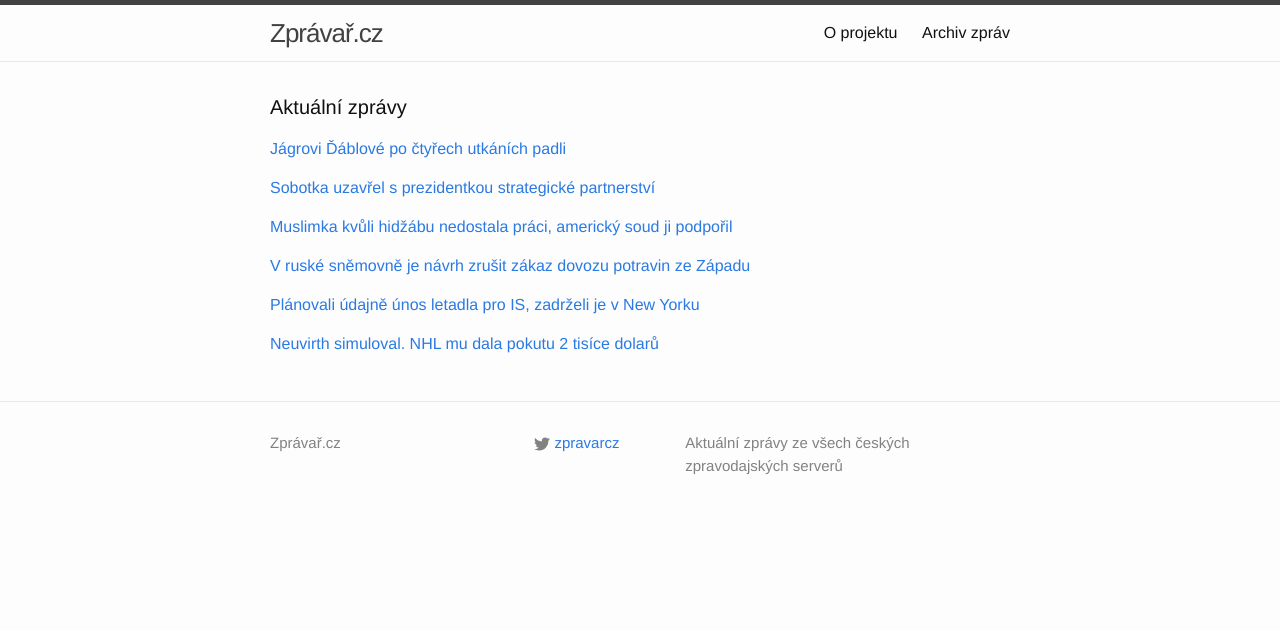
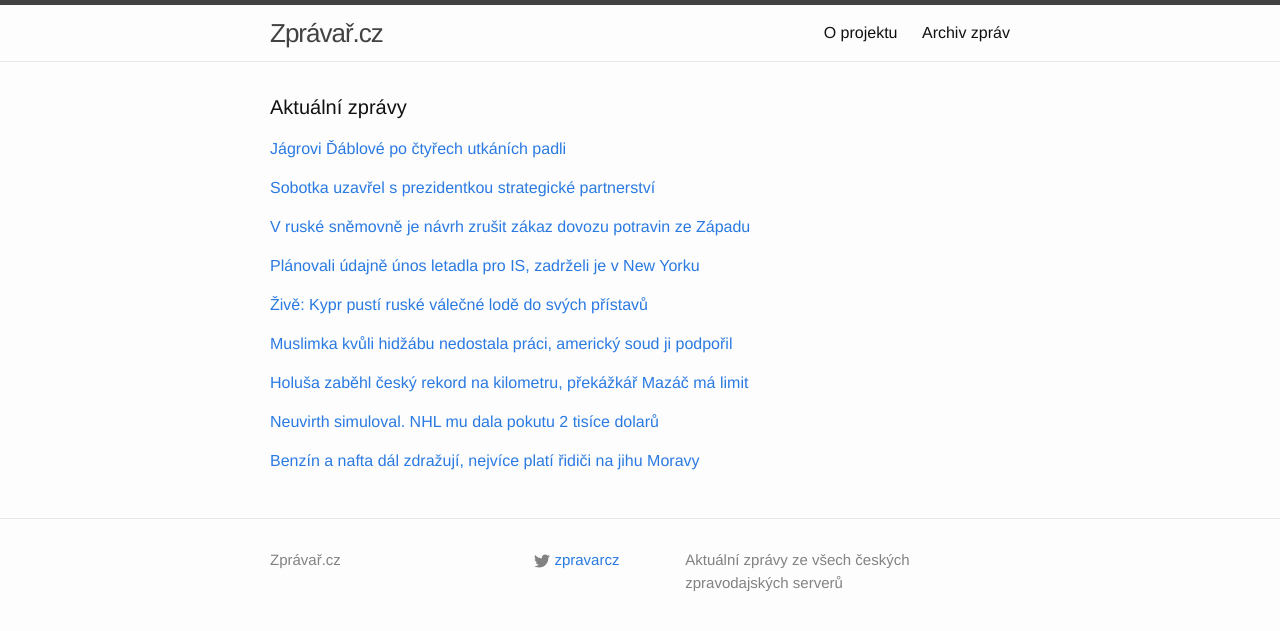
Before and after one commit to adliska/zpravar, a Jekyll site: the page built from index.html, in a window 1280 px wide. Shown: the top 631 px of the page. Built offline with Jekyll 4.4.1, drawn with Linux system fonts in a browser that asks for light colours.

Commit message:
zpravar news update

```diff
--- a/index.html
+++ b/index.html
@@ -24,35 +24,57 @@ layout: default
 <li><a href=http://www.ceskatelevize.cz/ct24/ekonomika/302910-cesko-a-jizni-koreu-spoji-strategicke-partnerstvi/>Česko a Jižní Koreu spojí strategické partnerství - www.ceskatelevize.cz</a></li>
 <li><a href=http://www.ceskenoviny.cz/zpravy/zpravy/premier-sobotka-se-setkal-s-jihokorejskou-prezidentkou/1185951>Premiér Sobotka se setkal s jihokorejskou prezidentkou - www.ceskenoviny.cz</a></li>
 </ul>
-</div><p><a href="javascript:;" onclick="toggle_visibility('zpravy2')">Muslimka kvůli hidžábu nedostala práci, americký soud ji podpořil</a></p>
+</div><p><a href="javascript:;" onclick="toggle_visibility('zpravy2')">V ruské sněmovně je návrh zrušit zákaz dovozu potravin ze Západu</a></p>
 <div id="zpravy2" style="display:none">
+<ul>
+<li><a href=http://zpravy.idnes.cz/rusky-zakon-proti-dovozu-potravin-duk-/zahranicni.aspx?c=A150226_081413_zahranicni_pku>V ruské sněmovně je návrh zrušit zákaz dovozu potravin ze Západu - zpravy.idnes.cz</a></li>
+<li><a href=http://zpravy.e15.cz/zahranicni/politika/konec-embarga-na-dovoz-zapadnich-potravin-rozhodne-ruska-snemovna-1166798>Konec embarga na dovoz západních potravin? Rozhodne ruská sněmovna - zpravy.e15.cz</a></li>
+<li><a href=http://www.lidovky.cz/skonci-zakaz-dovozu-potravin-do-ruska-navrh-zakona-projednaji-poslanci-1an-/zpravy-svet.aspx?c=A150226_081650_ln_zahranici_rof>Skončí zákaz dovozu potravin do Ruska? Návrh zákona projednají poslanci  - www.lidovky.cz</a></li>
+<li><a href=http://www.ceskenoviny.cz/zpravy/zpravy/v-ruske-snemovne-je-navrh-zrusit-zakaz-dovozu-potravin/1185979>V ruské sněmovně je návrh zrušit zákaz dovozu potravin - www.ceskenoviny.cz</a></li>
+</ul>
+</div><p><a href="javascript:;" onclick="toggle_visibility('zpravy3')">Plánovali údajně únos letadla pro IS, zadrželi je v New Yorku</a></p>
+<div id="zpravy3" style="display:none">
+<ul>
+<li><a href=http://www.ceskatelevize.cz/ct24/svet/302909-planovali-udajne-unos-letadla-pro-is-zadrzeli-je-v-new-yorku/>Plánovali údajně únos letadla pro IS, zadrželi je v New Yorku - www.ceskatelevize.cz</a></li>
+<li><a href=http://zpravy.aktualne.cz/zahranici/tri-cizinci-zadrzeni-v-usa-byli-obvineni-z-podpory-islamistu/r~1a9bd53abd7d11e49fc3002590604f2e/>Tři cizinci zadržení v USA byli obviněni z podpory islamistů - zpravy.aktualne.cz</a></li>
+<li><a href=http://www.ceskatelevize.cz/ct24/svet/302909-planovali-unos-letadla-pro-is-zadrzeli-je-v-new-yorku/>Plánovali únos letadla pro IS, zadrželi je v New Yorku - www.ceskatelevize.cz</a></li>
+<li><a href=http://www.ceskenoviny.cz/zpravy/zpravy/tri-cizinci-v-usa-byli-obvineni-z-podpory-islamistu/1185938>Tři cizinci v USA byli obviněni z podpory islamistů - www.ceskenoviny.cz</a></li>
+</ul>
+</div><p><a href="javascript:;" onclick="toggle_visibility('zpravy4')">Živě: Kypr pustí ruské válečné lodě do svých přístavů</a></p>
+<div id="zpravy4" style="display:none">
+<ul>
+<li><a href=http://zpravy.aktualne.cz/zahranici/zive-ctvrtek-26-unora-ukrajina-rusko-separatiste/r~287da5c6bcc311e4833a0025900fea04/>Živě: Kypr pustí ruské válečné lodě do svých přístavů - zpravy.aktualne.cz</a></li>
+<li><a href=http://www.ceskatelevize.cz/ct24/svet/302917-na-fronte-je-podle-kyjeva-klid-stazeni-tezkych-zbrani-na-obzoru/>Na frontě je podle Kyjeva klid, stažení těžkých zbraní na obzoru - www.ceskatelevize.cz</a></li>
+<li><a href=http://www.lidovky.cz/na-ukrajinske-fronte-pry-vladne-klid-stahne-porosenko-tezke-zbrane-1f7-/zpravy-svet.aspx?c=A150226_092017_ln_zahranici_ele>Na ukrajinské frontě prý vládne klid. Stáhne Porošenko těžké zbraně?  - www.lidovky.cz</a></li>
+<li><a href=http://www.ceskenoviny.cz/zpravy/zpravy/na-ukrajinske-fronte-pry-vladne-klid-ceka-se-porosenkuv-rozkaz/1186013>Na ukrajinské frontě prý vládne klid, čeká se Porošenkův rozkaz - www.ceskenoviny.cz</a></li>
+</ul>
+</div><p><a href="javascript:;" onclick="toggle_visibility('zpravy5')">Muslimka kvůli hidžábu nedostala práci, americký soud ji podpořil</a></p>
+<div id="zpravy5" style="display:none">
 <ul>
 <li><a href=http://www.ceskatelevize.cz/ct24/svet/302913-muslimka-kvuli-hidzabu-nedostala-praci-americky-soud-ji-podporil/>Muslimka kvůli hidžábu nedostala práci, americký soud ji podpořil - www.ceskatelevize.cz</a></li>
 <li><a href=http://zpravy.idnes.cz/spor-o-muslimsky-satek-usa-d08-/zahranicni.aspx?c=A150226_065335_zahranicni_skr>Nejvyšší soud USA podpořil muslimku, která kvůli hidžábu žaluje firmu - zpravy.idnes.cz</a></li>
 <li><a href=http://www.novinky.cz/zahranicni/amerika/362697-nejvyssi-soud-usa-podporil-muslimku-ve-sporu-o-noseni-satku.html>Nejvyšší soud USA podpořil muslimku ve sporu o nošení šátku  - www.novinky.cz</a></li>
 <li><a href=http://zpravy.aktualne.cz/zahranici/nejvyssi-soud-usa-podporil-muslimku-ve-sporu-o-noseni-satku/r~264c3ae0bd4211e49e4b0025900fea04/>Nejvyšší soud USA podpořil muslimku ve sporu o nošení šátku - zpravy.aktualne.cz</a></li>
 </ul>
-</div><p><a href="javascript:;" onclick="toggle_visibility('zpravy3')">V ruské sněmovně je návrh zrušit zákaz dovozu potravin ze Západu</a></p>
-<div id="zpravy3" style="display:none">
+</div><p><a href="javascript:;" onclick="toggle_visibility('zpravy6')">Holuša zaběhl český rekord na kilometru, překážkář Mazáč má limit</a></p>
+<div id="zpravy6" style="display:none">
 <ul>
-<li><a href=http://zpravy.idnes.cz/rusky-zakon-proti-dovozu-potravin-duk-/zahranicni.aspx?c=A150226_081413_zahranicni_pku>V ruské sněmovně je návrh zrušit zákaz dovozu potravin ze Západu - zpravy.idnes.cz</a></li>
-<li><a href=http://zpravy.e15.cz/zahranicni/politika/konec-embarga-na-dovoz-zapadnich-potravin-rozhodne-ruska-snemovna-1166798>Konec embarga na dovoz západních potravin? Rozhodne ruská sněmovna - zpravy.e15.cz</a></li>
-<li><a href=http://www.lidovky.cz/skonci-zakaz-dovozu-potravin-do-ruska-navrh-zakona-projednaji-poslanci-1an-/zpravy-svet.aspx?c=A150226_081650_ln_zahranici_rof>Skončí zákaz dovozu potravin do Ruska? Návrh zákona projednají poslanci  - www.lidovky.cz</a></li>
-<li><a href=http://www.ceskenoviny.cz/zpravy/zpravy/v-ruske-snemovne-je-navrh-zrusit-zakaz-dovozu-potravin/1185979>V ruské sněmovně je návrh zrušit zákaz dovozu potravin - www.ceskenoviny.cz</a></li>
+<li><a href=http://sport.idnes.cz/mitink-atletika-mety-holusa-mazac-dl9-/atletika.aspx?c=A150224_2142168_hok_1liga_ten>Holuša zaběhl český rekord na kilometru, překážkář Mazáč má limit - sport.idnes.cz</a></li>
+<li><a href=http://www.sportovninoviny.cz/zpravy/holusa-ve-francii-vylepsil-cesky-halovy-rekord-v-behu-na-1000-m/1185994>Holuša ve Francii vylepšil český halový rekord v běhu na 1000 m - www.sportovninoviny.cz</a></li>
+<li><a href=http://sport.aktualne.cz/holusa-vylepsil-cesky-halovy-rekord-v-behu-na-kilometr/r~aadd4b56bd8c11e4aff10025900fea04/>Holuša vylepšil český halový rekord v běhu na kilometr - sport.aktualne.cz</a></li>
 </ul>
-</div><p><a href="javascript:;" onclick="toggle_visibility('zpravy4')">Plánovali údajně únos letadla pro IS, zadrželi je v New Yorku</a></p>
-<div id="zpravy4" style="display:none">
-<ul>
-<li><a href=http://www.ceskatelevize.cz/ct24/svet/302909-planovali-udajne-unos-letadla-pro-is-zadrzeli-je-v-new-yorku/>Plánovali údajně únos letadla pro IS, zadrželi je v New Yorku - www.ceskatelevize.cz</a></li>
-<li><a href=http://zpravy.aktualne.cz/zahranici/tri-cizinci-zadrzeni-v-usa-byli-obvineni-z-podpory-islamistu/r~1a9bd53abd7d11e49fc3002590604f2e/>Tři cizinci zadržení v USA byli obviněni z podpory islamistů - zpravy.aktualne.cz</a></li>
-<li><a href=http://www.ceskatelevize.cz/ct24/svet/302909-planovali-unos-letadla-pro-is-zadrzeli-je-v-new-yorku/>Plánovali únos letadla pro IS, zadrželi je v New Yorku - www.ceskatelevize.cz</a></li>
-<li><a href=http://www.ceskenoviny.cz/zpravy/zpravy/tri-cizinci-v-usa-byli-obvineni-z-podpory-islamistu/1185938>Tři cizinci v USA byli obviněni z podpory islamistů - www.ceskenoviny.cz</a></li>
-</ul>
-</div><p><a href="javascript:;" onclick="toggle_visibility('zpravy5')">Neuvirth simuloval. NHL mu dala pokutu 2 tisíce dolarů</a></p>
-<div id="zpravy5" style="display:none">
+</div><p><a href="javascript:;" onclick="toggle_visibility('zpravy7')">Neuvirth simuloval. NHL mu dala pokutu 2 tisíce dolarů</a></p>
+<div id="zpravy7" style="display:none">
 <ul>
 <li><a href=http://sport.aktualne.cz/neuvirth-simuloval-nhl-mu-dala-pokutu-2-tisice-dolaru/r~a91595dabd8711e4bdad0025900fea04/>Neuvirth simuloval. NHL mu dala pokutu 2 tisíce dolarů - sport.aktualne.cz</a></li>
 <li><a href=http://hokej.idnes.cz/michal-neuvirth-hokej-nafilmovany-pad-dx3-/nhl.aspx?c=A150226_080237_nhl_ten>Brankář Neuvirth v NHL nafilmoval pád, dostal za to pokutu - hokej.idnes.cz</a></li>
 <li><a href=http://www.sportovninoviny.cz/zpravy/neuvirth-dostal-v-nhl-pokutu-za-nafilmovany-pad/1185977>Neuvirth dostal v NHL pokutu za nafilmovaný pád - www.sportovninoviny.cz</a></li>
 </ul>
+</div><p><a href="javascript:;" onclick="toggle_visibility('zpravy8')">Benzín a nafta dál zdražují, nejvíce platí řidiči na jihu Moravy</a></p>
+<div id="zpravy8" style="display:none">
+<ul>
+<li><a href=http://www.novinky.cz/ekonomika/362708-benzin-a-nafta-dal-zdrazuji-nejvice-plati-ridici-na-jihu-moravy.html>Benzín a nafta dál zdražují, nejvíce platí řidiči na jihu Moravy - www.novinky.cz</a></li>
+<li><a href=http://www.denik.cz/ekonomika/ceny-benzinu-a-nafty-v-tydnu-vzrostly-o-vice-nez-20-haleru-20150226.html>Ceny benzínu a nafty v týdnu vzrostly o více než 20 haléřů - www.denik.cz</a></li>
+<li><a href=http://www.financninoviny.cz/zpravodajstvi/zpravy/ceny-pohonnych-hmot-v-tydnu-vzrostly-o-vice-nez-20-haleru/1185989>Ceny pohonných hmot v týdnu vzrostly o více než 20 haléřů - www.financninoviny.cz</a></li>
+</ul>
 </div></div>
```
